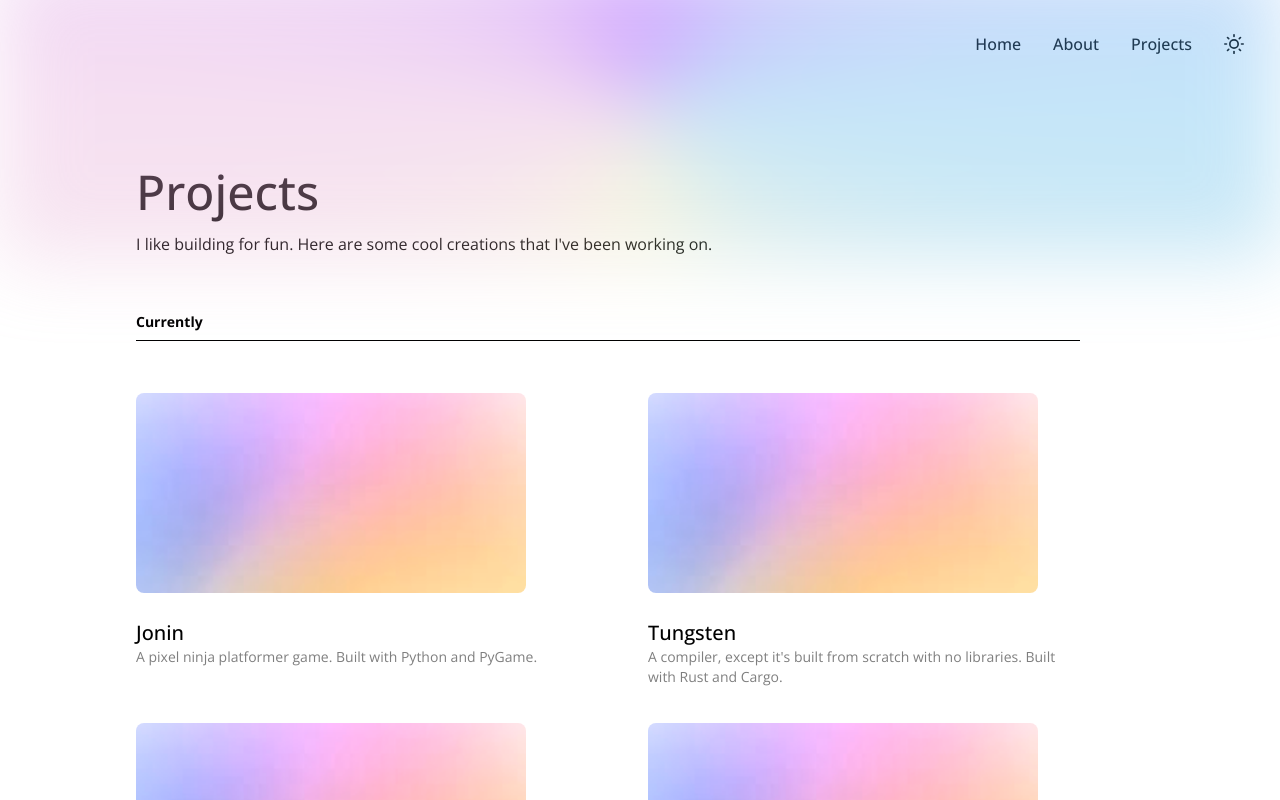
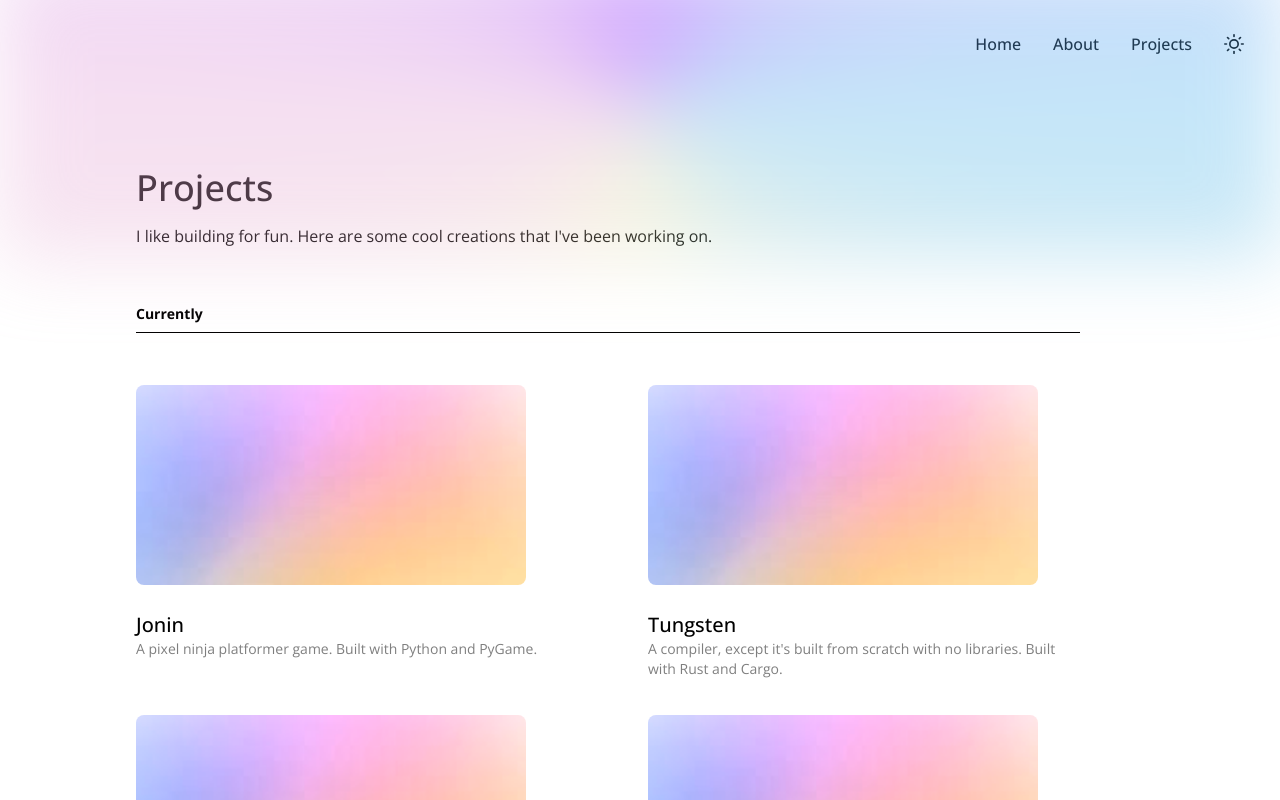
Before and after one commit to aaronkjin/personal, a Next.js app: page /projects in a window 1280 px wide. Shown: the top 800 px of the page. Built offline with nearby package versions, Linux system fonts and the light colour scheme.

Commit message:
text sizing

```diff
--- a/pages/projects.js
+++ b/pages/projects.js
@@ -15,7 +15,7 @@ export default function Projects() {
 
       <div className="mt-10 tablet:mt-20">
         <div className="mt-5">
-          <h1 className="font-medium text-4xl tablet:text-5xl p-1 tablet:p-2 text-bold w-full laptop:w-4/5">
+          <h1 className="font-medium text-3xl tablet:text-4xl p-1 tablet:p-2 text-bold w-full laptop:w-4/5">
             Projects
           </h1>
           <h1 className="text-sm tablet:text-base p-1 tablet:p-2 text-bold w-full">
```
